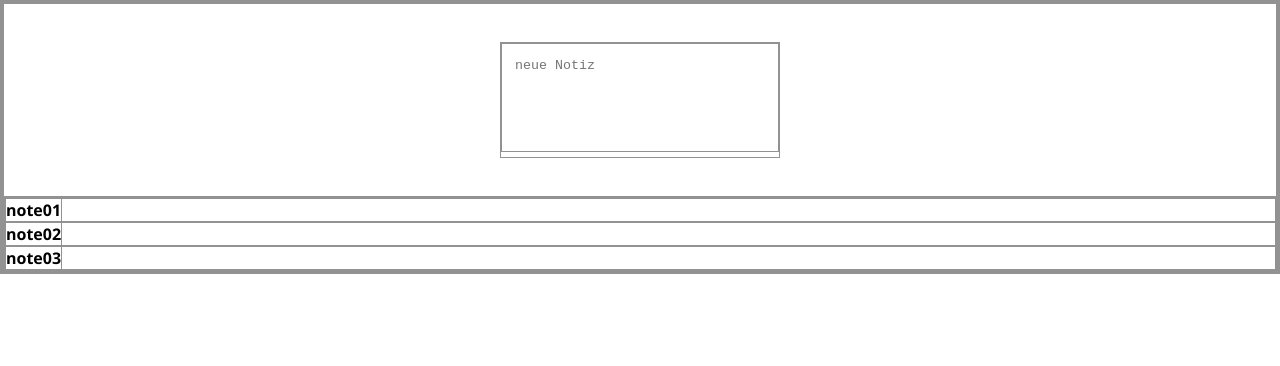
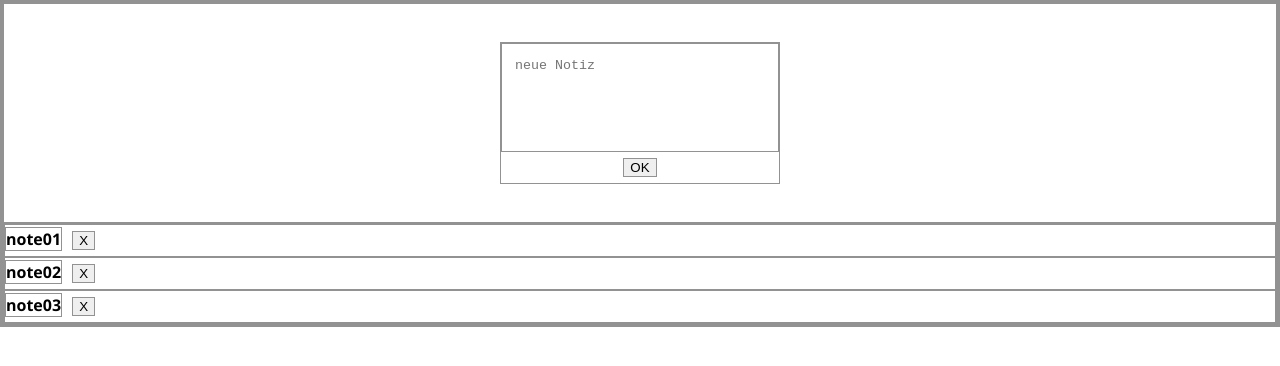
Before and after one commit to rouvenkramer/Modul-07---Notizen-App-NEU, a plain HTML site: page index.html in a window 1280 px wide. Drawn offline with Linux system fonts and the light colour scheme.

Commit message:
löschen function aufgesetzt

```diff
--- a/index.html
+++ b/index.html
@@ -19,12 +19,9 @@
         <section id="input" class="input">
 
             <div id="inputBox" class="inputBox">
-
-                <textarea  id="newNoteText"  placeholder="neue Notiz"></textarea>
-
-
+                <textarea id="newNoteText" placeholder="neue Notiz"></textarea>
+                <button id="saveNewNote" onclick="saveNewNote()">OK</button>
             </div>
-
 
         </section>
 
--- a/script.js
+++ b/script.js
@@ -18,9 +18,25 @@ function render() {
 
                 <b>${note}</b>
 
+                <button id="delete" onclick="deleteNote(${i})">X</button>
+
             </div>
-
 
 `;
     }
 }
+
+function saveNewNote(){
+
+    let newNote = document.getElementById('newNoteText');
+
+    notes.push(newNote.value);
+
+    render();
+
+}
+
+function deleteNote(i){
+notes.splice(i,1);
+render();
+}
--- a/style.css
+++ b/style.css
@@ -10,6 +10,10 @@ body {
     margin: 0;
 }
 
+body button {
+    box-sizing: border-box;
+    margin: 6px;
+}
 
 .input {
 
@@ -22,6 +26,13 @@ body {
     align-items: center;
 }
 
+.inputBox {
+    display: flex;
+    flex-direction: column;
+    justify-content: center;
+    align-items: center;
+}
+
 #newNoteText {
     padding: 1em;
     width:250px;
```
